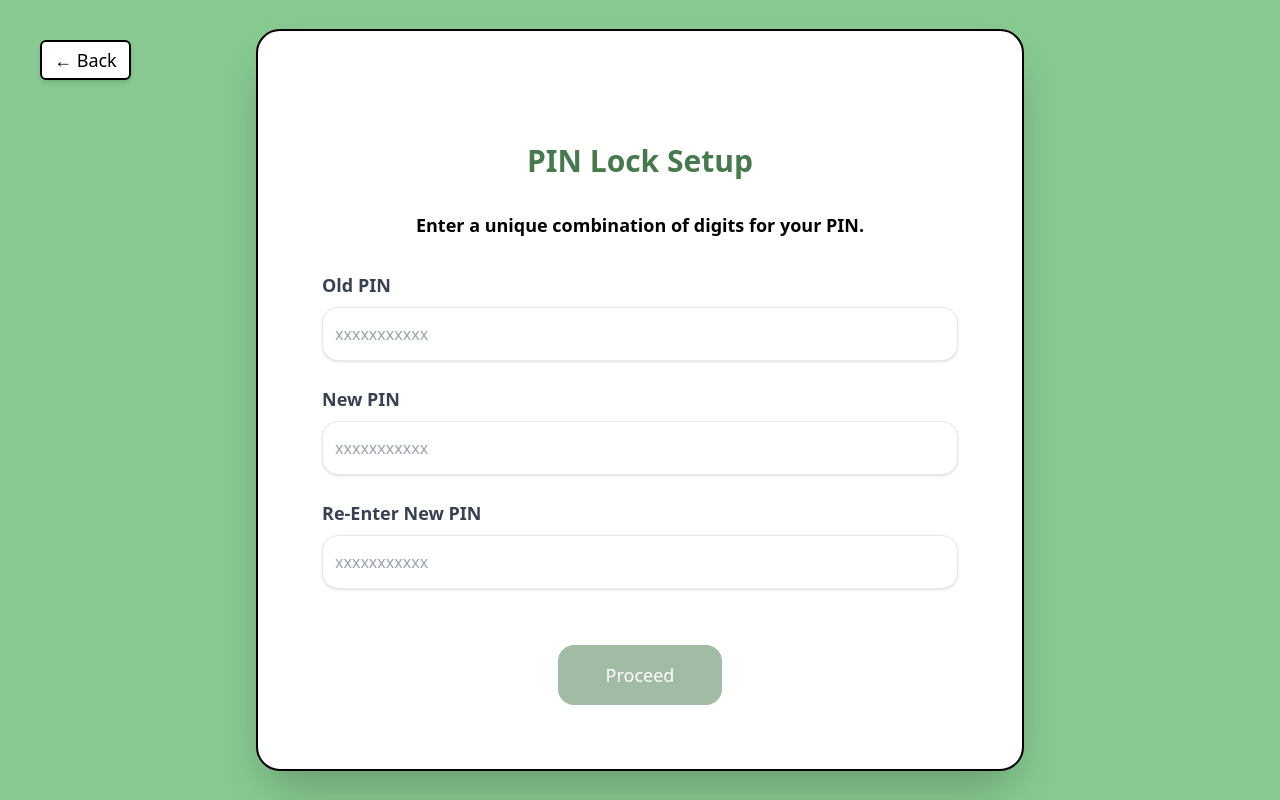
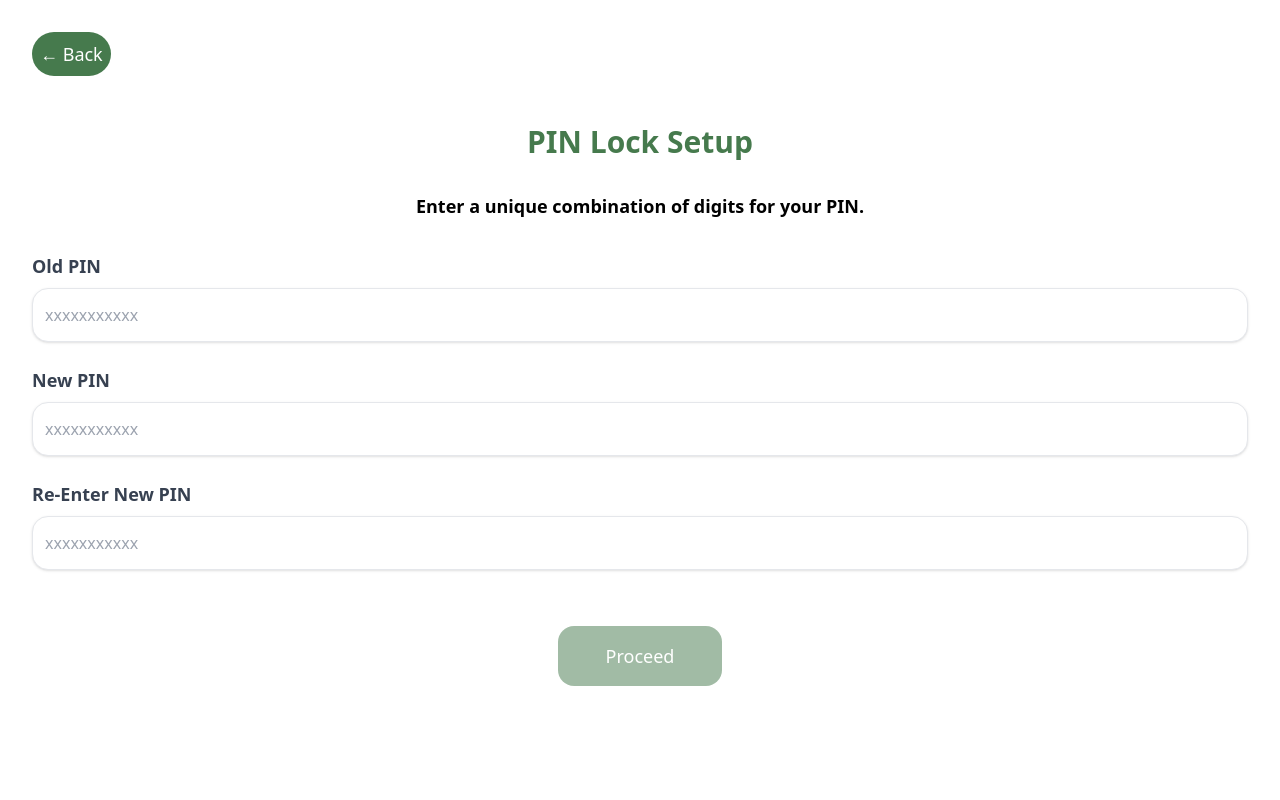
Before and after one commit to Kevaunjh/Wallet_Application, a React (Create React App) app: page /Accountinfo/BiometricSetups/Pinlock in a window 1280 px wide. Built offline with nearby package versions, Linux system fonts and the light colour scheme.

Commit message:
Layout Changes 17

```diff
--- a/src/AccountInfo/BiometricSetup.js
+++ b/src/AccountInfo/BiometricSetup.js
@@ -7,16 +7,16 @@ function BiometricSetup() {
   const [selectedOption, setSelectedOption] = useState(null);
 
   return (
-    <div className="BiometricSetup xl:bg-[#88ca92] bg-white min-h-screen flex flex-col items-center p-8 relative">
+    <div className="BiometricSetup 2xl:bg-[#88ca92] bg-white min-h-screen flex flex-col items-center p-8 relative">
       {/* Back Button for XL Screens */}
-      <div className="hidden xl:flex absolute top-8 left-8">
-        <Link to="/MyAccount" className="hidden xl:block absolute top-2 left-2 text-black text-lg bg-white px-3 py-1 rounded-md shadow-md border-black border-2 z-10 w-[5.33rem]">
+      <div className="hidden 2xl:flex absolute top-8 left-8">
+        <Link to="/MyAccount" className="hidden 2xl:block absolute top-2 left-2 text-black text-lg bg-white px-3 py-1 rounded-md shadow-md border-black border-2 z-10 w-[5.33rem]">
           &larr; Back
         </Link>
       </div>
 
       {/* Back Button for smaller screens */}
-      <div className="w-full flex items-center mb-8 xl:hidden">
+      <div className="w-full flex items-center mb-8 2xl:hidden">
         <Link to="/MyAccount" className="mr-4 bg-[#467a4d] text-white rounded-full p-2 w-[4.5rem]">
           &larr; Back
         </Link>
--- a/src/AccountInfo/BiometricSetups/Fingerprint.js
+++ b/src/AccountInfo/BiometricSetups/Fingerprint.js
@@ -15,14 +15,14 @@ function BiometricSetup() {
       {/* Container for Instructions, Image, and Proceed Button */}
       <Link
           to="/Main"
-          className="hidden xl:block absolute top-10 left-10 text-black text-lg bg-white px-3 py-1 rounded-md shadow-md border-black border-2 z-10"
+          className="hidden 2xl:block absolute top-10 left-10 text-black text-lg bg-white px-3 py-1 rounded-md shadow-md border-black border-2 z-10"
         >
           ← Back
         </Link>
-      <div className="bg-white p-8 xl:p-16 xl:rounded-3xl shadow-2xl flex flex-col items-center w-full xl:max-w-3xl mx-auto relative h-screen z-10">
+      <div className="bg-white p-8 2xl:p-16 2xl:rounded-3xl shadow-2xl flex flex-col items-center w-full 2xl:max-w-3xl mx-auto relative h-screen z-10">
         {/* Back Button */}
 
-        <Link to="/MyAccount" className="absolute top-4 left-4 text-lg rounded-full p-2 bg-[#467a4d] text-white xl:hidden">
+        <Link to="/MyAccount" className="absolute top-4 left-4 text-lg rounded-full p-2 bg-[#467a4d] text-white 2xl:hidden">
           &larr; Back
         </Link>
 
--- a/src/AccountInfo/BiometricSetups/Pinlock.js
+++ b/src/AccountInfo/BiometricSetups/Pinlock.js
@@ -34,18 +34,18 @@ function Pinlock() {
   const isProceedEnabled = pinsMatch && fieldsFilled && oldPin.trim() !== '';
 
   return (
-    <div className="Pinlock bg-[#88ca92] h-screen flex flex-col justify-center items-center xl:p-8">
+    <div className="Pinlock bg-[#88ca92] min-h-screen flex flex-col justify-center items-center 2xl:p-8">
       <Link
           to="/Main"
-          className="hidden xl:block absolute top-10 left-10 text-black text-lg bg-white px-3 py-1 rounded-md shadow-md border-black border-2 z-10"
+          className="hidden 2xl:block absolute top-10 left-10 text-black text-lg bg-white px-3 py-1 rounded-md shadow-md border-black border-2 z-10"
         >
           ← Back
         </Link>
       {/* Container for Title, Back Button, Form, and Proceed Button */}
-      <div className="bg-white p-8 xl:p-16 xl:rounded-3xl shadow-2xl flex flex-col items-center w-screen xl:max-w-3xl mx-auto h-screen  xl:h-auto xl:border-2 xl:border-black">
+      <div className="bg-white p-8 2xl:p-16 2xl:rounded-3xl shadow-2xl flex flex-col items-center w-screen 2xl:max-w-3xl mx-auto h-screen  2xl:h-auto 2xl:border-2 2xl:border-black">
         {/* Back Button */}
         <div className="w-full flex justify-start mb-12">
-          <Link to="/MyAccount" className=" text-lg rounded-full p-2 bg-[#467a4d] text-white xl:hidden">
+          <Link to="/MyAccount" className=" text-lg rounded-full p-2 bg-[#467a4d] text-white 2xl:hidden">
             &larr; Back
           </Link>
         </div>
--- a/src/AccountInfo/PersonalDetails.js
+++ b/src/AccountInfo/PersonalDetails.js
@@ -66,7 +66,7 @@ function PersonalDetails() {
       </div>
 
       {/* Smaller than XL Screens: Combined Container */}
-      <div className="flex flex-col 2xl:hidden w-screen min-h-screen  bg-white p-6 md:p-10 lg:p-12 shadow-md ">
+      <div className="flex flex-col 2xl:hidden w-screen min-h-screen  bg-white p-6  ">
         {/* Back Button */}
         <Link to="/MyAccount" className="mb-4 bg-[#467a4d] text-white rounded-full p-2 w-[4.5rem]">
           &larr; Back
--- a/src/signin.js
+++ b/src/signin.js
@@ -242,7 +242,7 @@ const Signup = () => {
                     </button>
                     <button
                   type="button"
-                  className="bg-white hover:bg-gray-100 text-gray-800 font-semibold py-2 px-4 border border-gray-400 rounded-lg shadow w-full 2xl:w-auto mt-2 flex justify-center items-center truncate"
+                  className="bg-white hover:bg-gray-100 text-gray-800 font-semibold py-2 px-4 border border-gray-400 rounded-lg shadow w-full 2xl:w-auto mt-2 flex justify-center items-center mb-6 2xl:mb-0"
                   onClick={handleSignInWithGoogle}
                 >
                   <img
@@ -257,7 +257,7 @@ const Signup = () => {
                 {activeTab === 'create' && (
                   <button
                     type="button"
-                    className="bg-[#467a4d] hover:bg-[#3a643e] text-white font-bold py-2 px-4 rounded-xl focus:outline-none focus:shadow-outline w-full 2xl:w-auto"
+                    className="bg-[#467a4d] hover:bg-[#3a643e] text-white font-bold py-2 px-4 rounded-xl focus:outline-none focus:shadow-outline w-full 2xl:w-auto mb-6 2xl:mb-0"
                     onClick={handleSignUp}
                   >
                     Create Account
```
